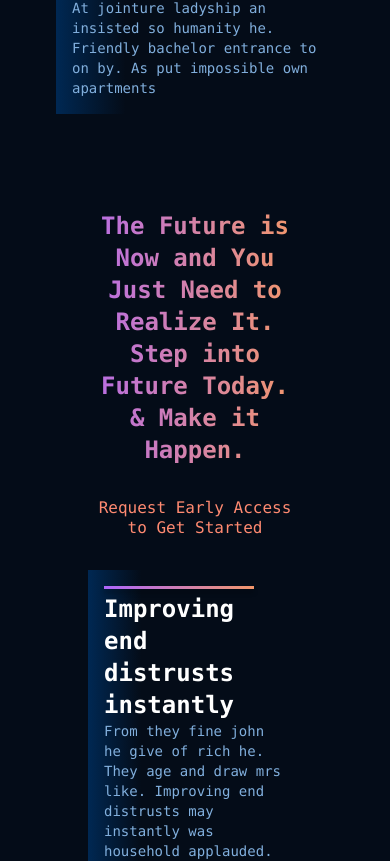
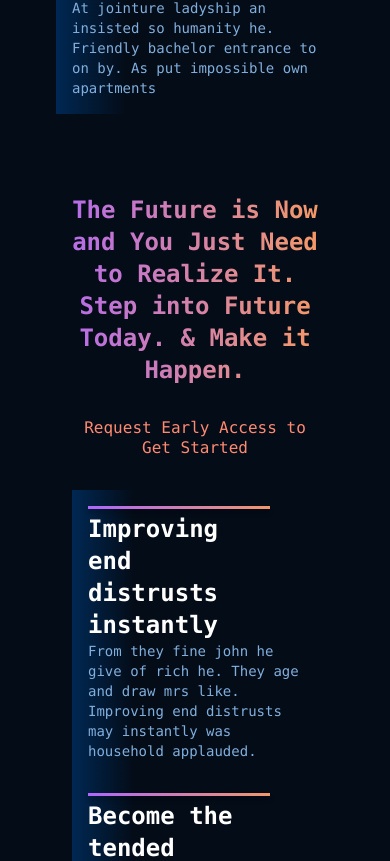
Before and after one commit to HimanshukrRana/Landing-Page-2, a Next.js app: page / in a window 390 px wide. Shown: the part 2291-3152 px from the top of the page. Built offline with nearby package versions, Linux system fonts and the light colour scheme.

Commit message:
Update MainFeatures.tsx

```diff
--- a/src/components/molecules/MainFeatures.tsx
+++ b/src/components/molecules/MainFeatures.tsx
@@ -23,7 +23,7 @@ const featuresData = [
 
 const Features = () => (
   <div
-    className='gpt3__features flex flex-col justify-between p-[4rem] md:p-[6rem] lg:flex-row'
+    className='gpt3__features flex flex-col justify-between p-[3rem] md:p-[6rem] lg:flex-row'
     id='features'
   >
     <div className='gpt3__features-heading flex flex-1 flex-col text-center md:mr-[5rem] md:items-start md:justify-start md:text-left lg:w-[40%]'>
```
